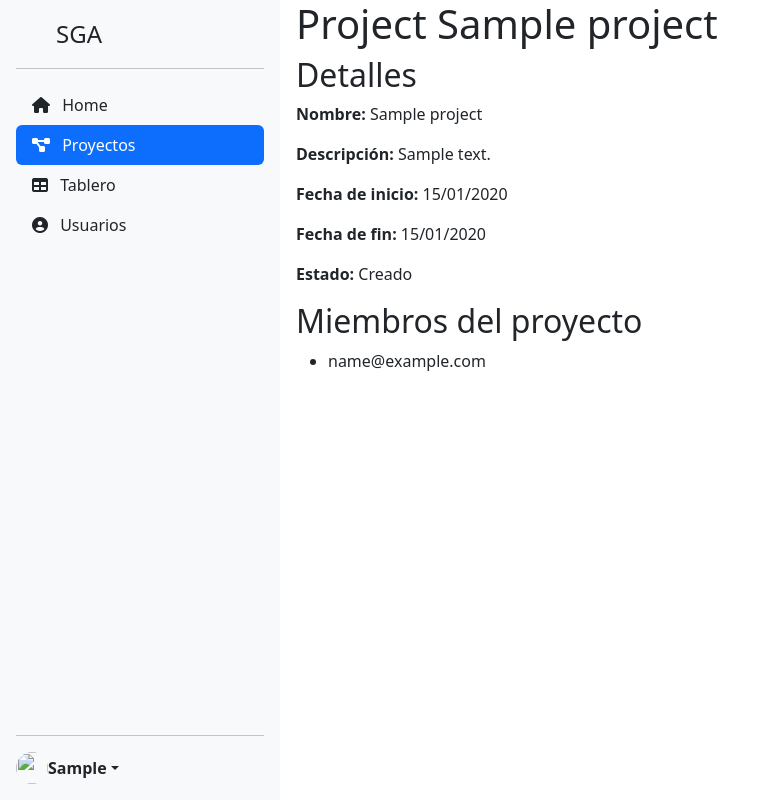
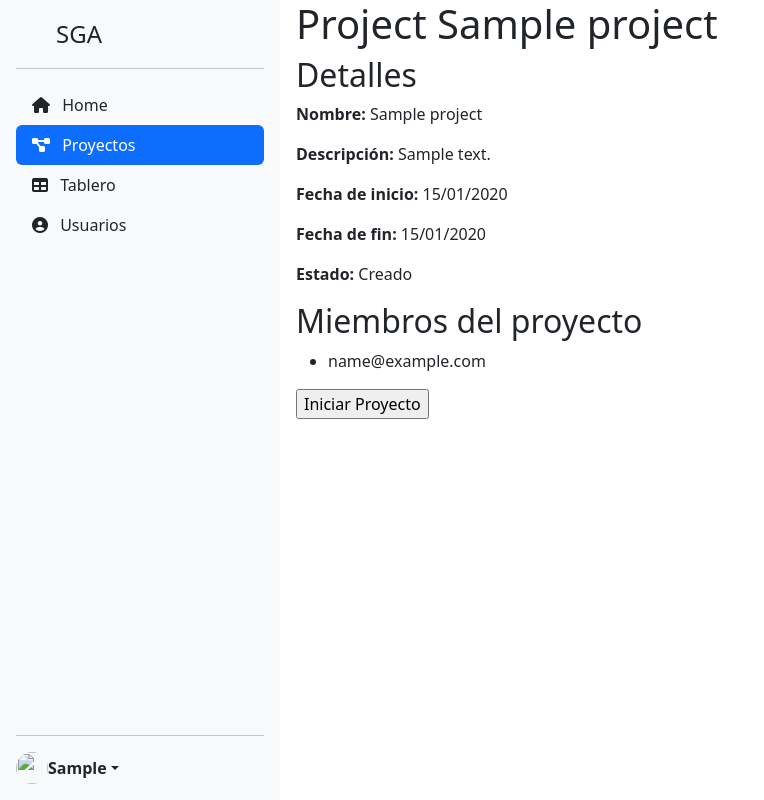
Before and after one commit to grodasgomez/sga, a Django app: page /projects/1/ in a window 1280 px wide. Shown: the whole page, without its empty margins (0-764 px from the left). Run offline with Django 3.2, Linux system fonts and the light colour scheme; a user stored in the database is signed in; tables that the repository leaves empty hold one stand-in row (values such as "Sample post"); some libraries are stand-ins or nearby versions.

Commit message:
add: button to start project

```diff
--- a/projects/templates/projects/project_detail.html
+++ b/projects/templates/projects/project_detail.html
@@ -15,6 +15,10 @@
       <li>{{member}}</li>
     {% endfor %}
   </ul>
-
+  {% if object.status == "CREATED" %}
+    <form action="started" method="post">
+      {% csrf_token %}
+      <input type="submit" value="Iniciar Proyecto">
+  {% endif %}
 
 {% endblock %}
```
